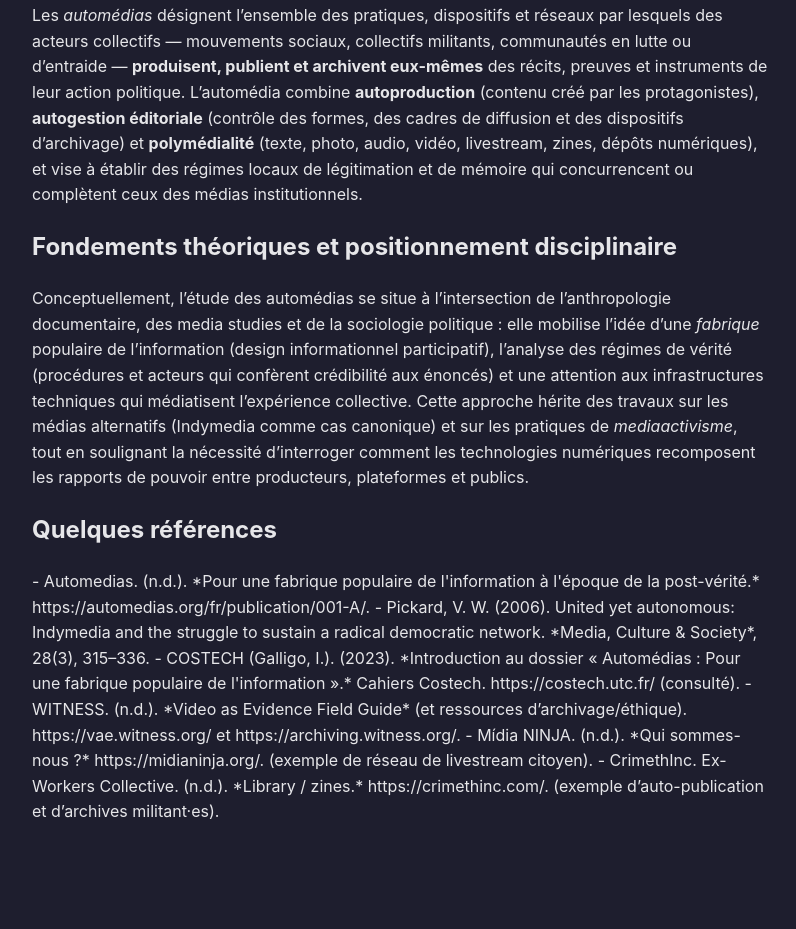
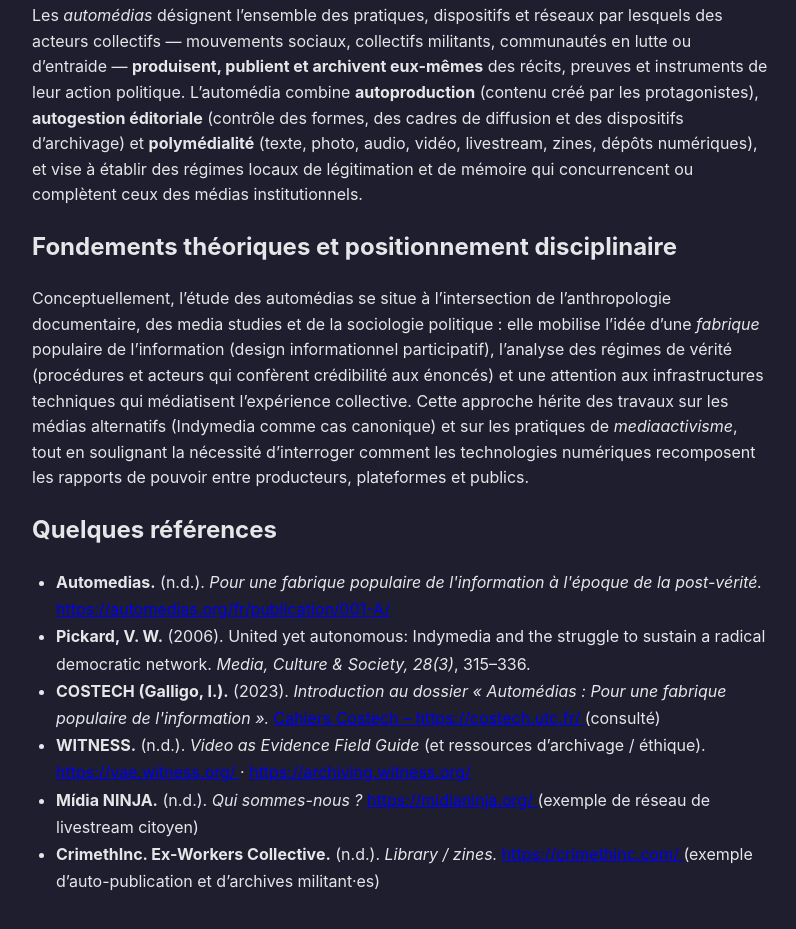
Before and after one commit to comenottaris/Automedias, a website: page index.html in a window 1280 px wide. Shown: the part 1522-2451 px from the top of the page, without its empty margins (240-1036 px from the left). Before the commit the page ends 2395 px from the top, so only its background shows below. Drawn offline with Linux system fonts and the light colour scheme; no server answers.

Commit message:
Update index.html

```diff
--- a/index.html
+++ b/index.html
@@ -53,14 +53,58 @@
     Cette approche hérite des travaux sur les médias alternatifs (Indymedia comme cas canonique) et sur les pratiques de <em>media­activisme</em>, tout en soulignant la nécessité d’interroger comment les technologies numériques recomposent les rapports de pouvoir entre producteurs, plateformes et publics.
   </p>
 
-      <h2>Quelques références</h2>
-  <p>
-- Automedias. (n.d.). *Pour une fabrique populaire de l'information à l'époque de la post-vérité.* https://automedias.org/fr/publication/001-A/.
-- Pickard, V. W. (2006). United yet autonomous: Indymedia and the struggle to sustain a radical democratic network. *Media, Culture & Society*, 28(3), 315–336.
-- COSTECH (Galligo, I.). (2023). *Introduction au dossier « Automédias : Pour une fabrique populaire de l'information ».* Cahiers Costech. https://costech.utc.fr/ (consulté).
-- WITNESS. (n.d.). *Video as Evidence Field Guide* (et ressources d’archivage/éthique). https://vae.witness.org/ et https://archiving.witness.org/.
-- Mídia NINJA. (n.d.). *Qui sommes-nous ?* https://midianinja.org/. (exemple de réseau de livestream citoyen).
-- CrimethInc. Ex-Workers Collective. (n.d.). *Library / zines.* https://crimethinc.com/. (exemple d’auto-publication et d’archives militant·es).
+     <h2>Quelques références</h2>
+<ul style="list-style: disc; padding-left: 1.5rem; line-height: 1.7;">
+  <li>
+    <strong>Automedias.</strong> (n.d.).
+    <em>Pour une fabrique populaire de l'information à l'époque de la post-vérité.</em>
+    <a href="https://automedias.org/fr/publication/001-A/" target="_blank" rel="noopener noreferrer">
+      https://automedias.org/fr/publication/001-A/
+    </a>
+  </li>
+
+  <li>
+    <strong>Pickard, V. W.</strong> (2006).
+    United yet autonomous: Indymedia and the struggle to sustain a radical democratic network.
+    <em>Media, Culture & Society, 28(3)</em>, 315–336.
+  </li>
+
+  <li>
+    <strong>COSTECH (Galligo, I.).</strong> (2023).
+    <em>Introduction au dossier « Automédias : Pour une fabrique populaire de l'information ».</em>
+    <a href="https://costech.utc.fr/" target="_blank" rel="noopener noreferrer">
+      Cahiers Costech – https://costech.utc.fr/
+    </a> (consulté)
+  </li>
+
+  <li>
+    <strong>WITNESS.</strong> (n.d.).
+    <em>Video as Evidence Field Guide</em> (et ressources d’archivage / éthique).
+    <a href="https://vae.witness.org/" target="_blank" rel="noopener noreferrer">
+      https://vae.witness.org/
+    </a> ·
+    <a href="https://archiving.witness.org/" target="_blank" rel="noopener noreferrer">
+      https://archiving.witness.org/
+    </a>
+  </li>
+
+  <li>
+    <strong>Mídia NINJA.</strong> (n.d.).
+    <em>Qui sommes-nous ?</em>
+    <a href="https://midianinja.org/" target="_blank" rel="noopener noreferrer">
+      https://midianinja.org/
+    </a> (exemple de réseau de livestream citoyen)
+  </li>
+
+  <li>
+    <strong>CrimethInc. Ex-Workers Collective.</strong> (n.d.).
+    <em>Library / zines.</em>
+    <a href="https://crimethinc.com/" target="_blank" rel="noopener noreferrer">
+      https://crimethinc.com/
+    </a> (exemple d’auto-publication et d’archives militant·es)
+  </li>
+</ul>
+
 </section>
 
 <!-- Modal (centré) -->
```
